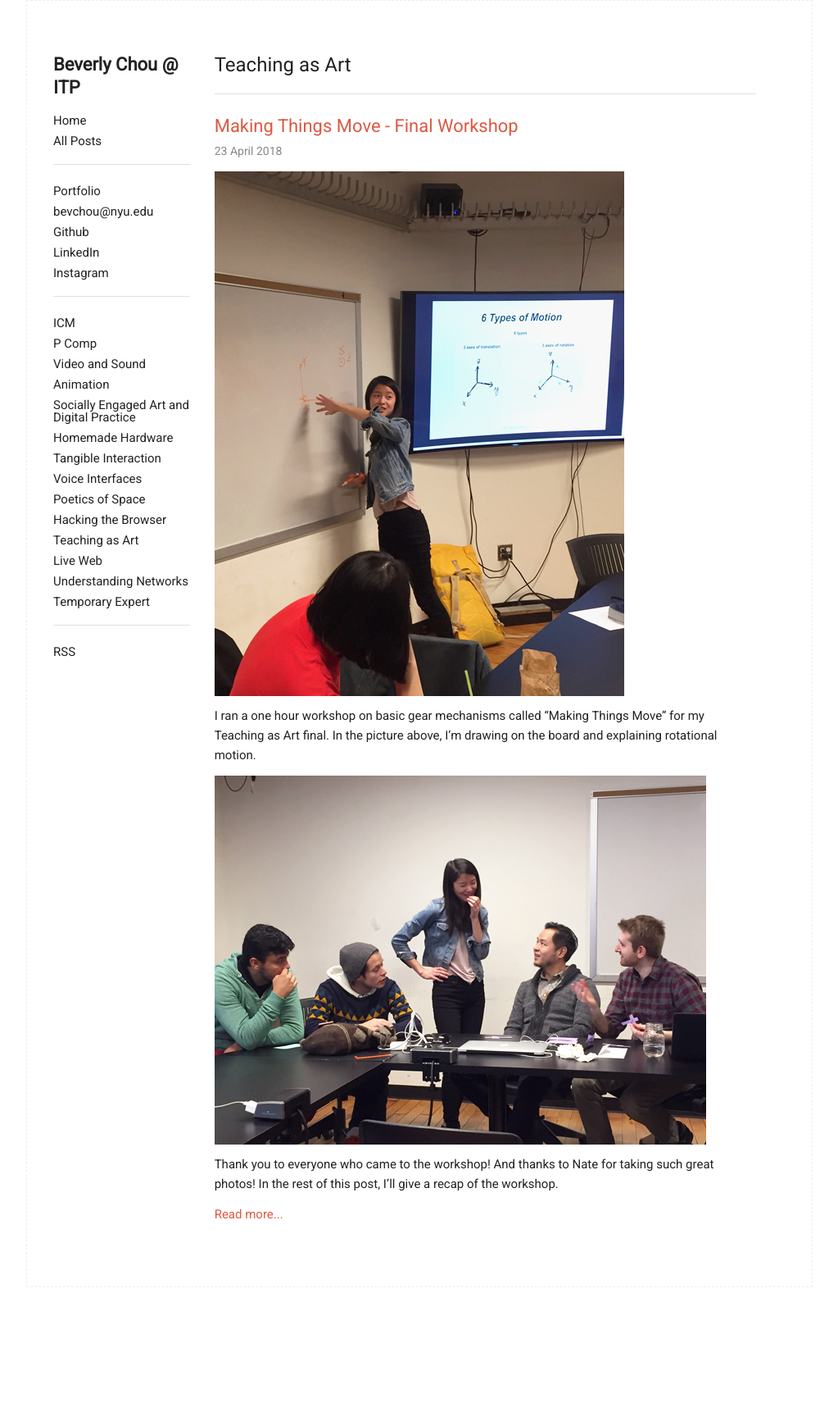
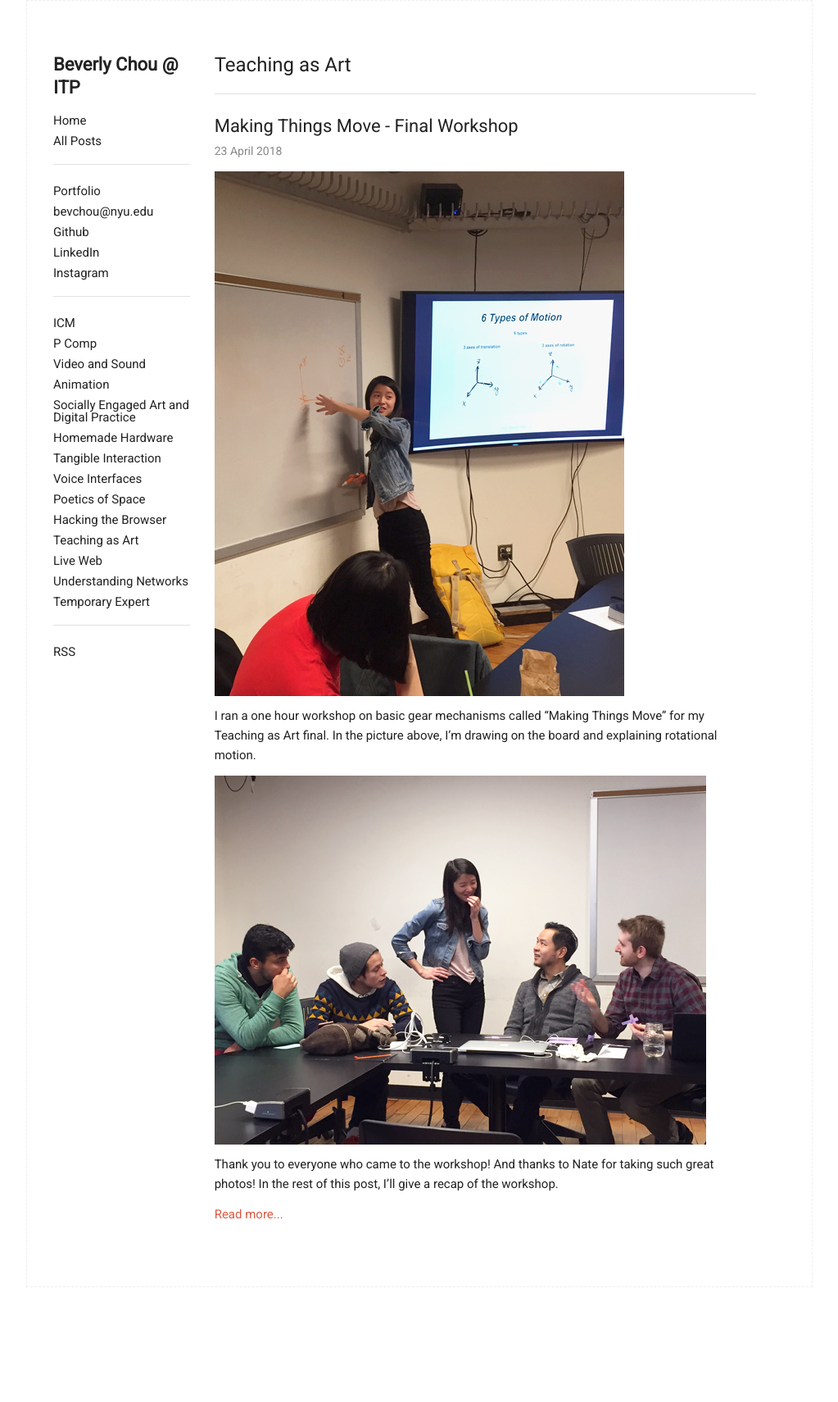
Before and after one commit to bevchou/bevchou.github.io, a Jekyll site: the page built from categories/teaching-as-art.html, in a window 1280 px wide. Shown: the whole page at 82% size, without its empty margins (128-1151 px from the left). Built offline with Jekyll 4.4.1, drawn with Linux system fonts in a browser that asks for light colours.

Commit message:
fix link color on pages

```diff
--- a/_sass/_layout.scss
+++ b/_sass/_layout.scss
@@ -190,6 +190,7 @@
 
 .post_title {
   margin-bottom:0.5rem;
+  color: #000000;
 }
 
 .post_date {
@@ -219,7 +220,7 @@
 }
 
 .article-content a {
-  color:#dd5942;
+  // color:#dd5942;
   text-decoration:none;
 }
 .article-content a:hover {
```
